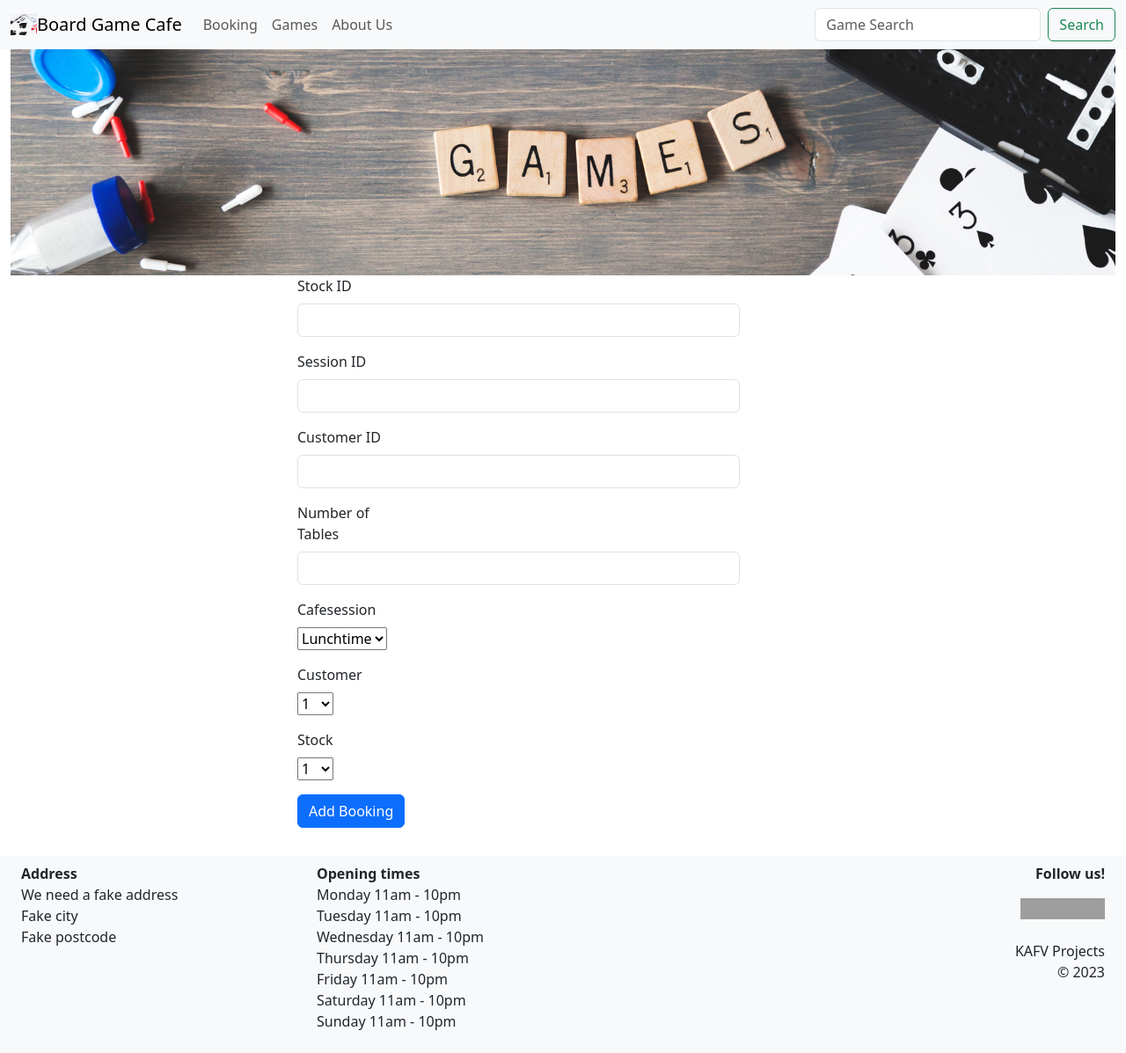
After one commit to Kaz-UK/GiT2023FinalProject, a Flask app: page /new_booking in a window 1280 px wide. The commit adds this page. Shown: the whole page at 88% size. Run offline with Flask 2, Linux system fonts and the light colour scheme; data comes from the database, SQL or seed files in the repository; grey boxes are pictures that could not be loaded.

Commit message:
WTF Forms

```diff
--- a/Vicki/boardgamecafe/application/__init__.py
+++ b/Vicki/boardgamecafe/application/__init__.py
@@ -1,6 +1,8 @@
 # import Flask class from the flask module
 from flask import Flask
 from flask_sqlalchemy import SQLAlchemy
+from flask_wtf import FlaskForm
+
 
 
 user = 'webconnection'
--- /dev/null
+++ b/Vicki/boardgamecafe/application/forms/BookingForm.py
@@ -0,0 +1,38 @@
+from flask_wtf import FlaskForm
+from wtforms import StringField, SubmitField, IntegerField, SelectField
+from wtforms.ext.sqlalchemy.fields import QuerySelectField
+
+
+from application.models.cafesession import Cafesession
+from application.models.customer import Customer
+from application.models.stock import Stock
+
+
+class BookingForm(FlaskForm):
+
+    stock_id = IntegerField('Stock ID')
+    session_id = IntegerField('Session ID')
+    customer_id = StringField('Customer ID')
+    number_of_tables = IntegerField('Number of Tables')
+
+    session_list = QuerySelectField(
+        'Cafesession',
+        query_factory=lambda: Cafesession.query,
+        allow_blank=False,
+        get_label='session_type'
+    )
+
+    customer_list = QuerySelectField(
+        'Customer',
+        query_factory=lambda: Customer.query,
+        allow_blank=False,
+        get_label='customer_id'
+    )
+
+    stock_list = QuerySelectField(
+        'Stock',
+        query_factory=lambda: Stock.query,
+        allow_blank=False,
+        get_label='stock_id'
+    )
+    submit = SubmitField('Add Booking')
--- a/Vicki/boardgamecafe/application/routes.py
+++ b/Vicki/boardgamecafe/application/routes.py
@@ -5,6 +5,8 @@ from application.models.customer import Customer
 from application.models.game import Game
 from application.models.review import Review
 from application.models.stock import Stock
+from application.forms.ReviewForm import ReviewForm
+from application.forms.BookingForm import BookingForm
 
 from application import db
 
@@ -18,6 +20,12 @@ def show_home():
     return render_template('home.html', title="Welcome")
 
 
+# Creates an about us page using the Jinja template
+@app.route('/about')
+def show_about():
+    return render_template('about.html', title="About Us")
+
+
 # ALL CUSTOMER
 @app.route('/customers', methods=['GET'])
 def show_customers():
@@ -27,6 +35,19 @@ def show_customers():
         error = "There are no customers to display"
     #return render_template('customer.html', customers=customers, message=error, title="All Customer's Information")
     return jsonify(customers)
+
+
+# CUSTOMERS BY ID
+@app.route('/customers/<int:customer_id>', methods=['GET'])
+def show_customer(customer_id):
+    error = ""
+    customer = service.get_customer_by_id(customer_id)
+    if not customer:
+        return jsonify("There is no customer with ID: " + str(customer_id))
+    else:
+        print(customer.first_name, customer.last_name)
+    return jsonify(customer)
+    #return render_template('customer.html', customer=customer, customer_id=customer_id, message=error, title="Customer Information")
 
 
 # ALL GAMES
@@ -61,6 +82,7 @@ def show_bookings():
     #return render_template('customer.html', bookings=bookings, message=error, title="All Reviews")
     return jsonify(bookings)
 
+
 # ALL CAFESESSIONS
 @app.route('/cafesessions', methods=['GET'])
 def show_cafesessions():
@@ -71,6 +93,7 @@ def show_cafesessions():
     #return render_template('customer.html', cafesessions=cafesessions, message=error, title="All Reviews")
     return jsonify(cafesessions)
 
+
 # ALL STOCK
 @app.route('/stock', methods=['GET'])
 def show_stock():
@@ -80,3 +103,69 @@ def show_stock():
         error = "There is no stock to display"
     #return render_template('customer.html', stock=stock, message=error, title="All Reviews")
     return jsonify(stock)
+
+
+# GET GAME BY GAME NAME
+@app.route('/games/<game_name>', methods=['GET'])
+def show_game_details(game_name):
+    error = ""
+    game = service.get_game_by_name(game_name)
+    if not game:
+        error = "There is no game called " + game_name
+    return render_template('game.html', game=game, message=error, game_name=game_name, title=game.game_name)
+    # return jsonify(game)
+
+
+# ADD A NEW REVIEW
+@app.route('/new_review', methods=['GET', 'POST'])
+def add_new_review():
+    error = ""
+    form = ReviewForm()
+
+    if request.method == 'POST':
+        form = ReviewForm(request.form)
+        review = form.review.data
+        stars = form.stars.data
+        review_date = form.review_date.data
+        customer_id = form.customer_id.data
+        customer = form.customer_list.data
+        game_id = form.game_id.data
+        game_name = form.game_list.data
+        if len(stars) == 0:
+            error = "Please give a review"
+        else:
+            review = Review(review=review, stars=stars,
+                           review_date=review_date, customer_id=customer_id, game_id=game_id)
+            service.add_new_review(review)
+            reviews = service.get_all_reviews()
+            return render_template('review.html', reviews=reviews, stars=stars, message=error, game_id=game_id)
+
+    return render_template('new_review_form.html', form=form, message=error)
+
+
+# ADD NEW BOOKING
+@app.route('/new_booking', methods=['GET', 'POST'])
+def add_new_booking():
+    error = ""
+    form = BookingForm()
+
+    if request.method == 'POST':
+        form = BookingForm(request.form)
+        stock_id = form.stock_id.data
+        session_id = form.session_id.data
+        customer_id = form.customer_id.data
+        number_of_tables = form.number_of_tables.data
+        session = form.session_list.data
+        customer = form.customer_list.data
+        stock = form.stock_list.data
+        if len(customer_id) == 0:
+            error = "Please insert you customer ID"
+        else:
+            booking = Booking(stock_id=stock_id, session_id=session_id,
+                        customer_id=customer_id, number_of_tables=number_of_tables)
+            service.add_new_booking(booking)
+            booking = service.get_all_bookings()
+            return render_template('booking.html', booking=booking, message=error, stock_id=stock_id, session_id=session_id,
+                        customer_id=customer_id, number_of_tables=number_of_tables)
+
+    return render_template('new_booking_form.html', form=form, message=error)
--- a/Vicki/boardgamecafe/application/templates/home.html
+++ b/Vicki/boardgamecafe/application/templates/home.html
@@ -1,9 +1,14 @@
+
 {% extends "layout.html" %}
 {% block body_content %}
 
   <!-- Insert HTML local to this page -->
 
+<h2> Welcome to our BoardgameCafe!</h2>
 
+<p>We offer a warm and friendly environment to come to with your friends or family
+and enjoy playing a board game. Book onto one of our sessions and bring your own game
+or reserve one from our collection!</p>
 
 
 
--- a/Vicki/boardgamecafe/application/templates/layout.html
+++ b/Vicki/boardgamecafe/application/templates/layout.html
@@ -6,40 +6,107 @@
     <meta http-equiv="X-UA-Compatible" content="IE=edge">
     <meta name="viewport" content="width=device-width, initial-scale=1.0">
     <title>{{title}} - Board Game Cafe</title>
-    <!--Linking to Bootstrap-->
+    <!-- Link to Bootstrap -->
     <link href="https://cdn.jsdelivr.net/npm/bootstrap@5.3.0-alpha1/dist/css/bootstrap.min.css" rel="stylesheet"
         integrity="sha384-GLhlTQ8iRABdZLl6O3oVMWSktQOp6b7In1Zl3/Jr59b6EGGoI1aFkw7cmDA6j6gD" crossorigin="anonymous">
     <script src="https://cdn.jsdelivr.net/npm/bootstrap@5.3.0-alpha1/dist/js/bootstrap.bundle.min.js"
         integrity="sha384-w76AqPfDkMBDXo30jS1Sgez6pr3x5MlQ1ZAGC+nuZB+EYdgRZgiwxhTBTkF7CXvN" crossorigin="anonymous">
     </script>
-    <!-- Link to Google Fonts-->
+    <!-- Link to Google Fonts -->
 
 
-    <!--Local CSS files-->
-    <link href="../static/styles.css" rel="stylesheet" type="text/css" />
+    <!-- Link to local CSS files -->
+    <link href="{{ url_for('static', filename='styles.css') }}" rel="stylesheet" type="text/css" />
 </head>
 
 <body>
-    <!-- Navigation Bar -->
+    <!-- Start navigation bar -->
+       <nav class="navbar navbar-expand-lg bg-body-tertiary">
+            <div class="container-fluid">
+            <!-- Start navigation -->
+            <img src="{{ url_for('static', filename='images/logo.jpg') }}" alt="Board game cafe" width="30" height="24">
+            <!-- End navigation logo -->
+            <a class="navbar-brand" href="{{ url_for('show_home') }}">Board Game Cafe</a>
+                <!-- Start hamburger menu (only shows when screen is small) -->
+                <button class="navbar-toggler" type="button" data-bs-toggle="collapse" data-bs-target="#navbarToggler" aria-controls="navbarToggler" aria-expanded="false" aria-label="Toggle navigation">
+                    <span class="navbar-toggler-icon"></span>
+                </button>
+                <!-- End hamburger menu (only shows when screen is small) -->
+                <div class="collapse navbar-collapse" id="navbarToggler">
+                <ul class="navbar-nav me-auto mb-2 mb-lg-0">
+                <li class="nav-item">
+                    <a class="nav-link" href="#">Booking</a>
+                </li>
+                <li class="nav-item">
+                    <a class="nav-link" href="#">Games</a>
+                </li>
+                <li class="nav-item">
+                    <a class="nav-link" href="{{ url_for('show_about') }}">About Us</a>
+                </li>
+            </ul>
+            <!-- Start navigation search bar -->
+            <form class="d-flex" role="search">
+                <input class="form-control me-2" type="search" placeholder="Game Search" aria-label="Search">
+                <button class="btn btn-outline-success" type="submit">Search</button>
+            </form>
+            <!-- End navigation search bar -->
+            </div>
+            </div>
+        </nav>
+    <!-- End navigation bar -->
 
+    <div class="container-fluid">
 
-    <!-- End Navigation Bar -->
+    <!-- Start responsive banner image -->
 
+    <img src="{{ url_for('static', filename='images/banner.jpg') }}" class="img-fluid" alt="Game image">
 
-    <div class="container">
+    <!-- End responsive banner image -->
+
     {% block body_content %}
 
-        <!--Links to content created on individual pages -->
+    <!-- Links to content created on individual pages -->
+
 
     {% endblock %}
     </div>
 
 
-    <footer>
-        <!-- Footer Starts -->
+    <!-- Start footer -->
 
+    <div class="container-fluid text-left bg-body-tertiary">
+        <div class="row justify-content-md-left">
+            <div class="ms-3 p-2 col-lg-3">
+                <p><b>Address</b><br>
+                We need a fake address<br>
+                Fake city<br>
+                Fake postcode</p>
+            </div>
+            <div class="ms-3 p-2 col-lg-3">
+                <p><b>Opening times</b>
+                <br>
+                Monday 11am - 10pm<br>
+                Tuesday 11am - 10pm<br>
+                Wednesday 11am - 10pm<br>
+                Thursday 11am - 10pm<br>
+                Friday 11am - 10pm<br>
+                Saturday 11am - 10pm<br>
+                Sunday 11am - 10pm</p>
+            </div>
+            <div class="col">
+                <!-- Empty column -->
+           </div>
+            <div class="me-3 p-2 col-lg-3">
+                <p align="right"><b>Follow us!</b></p>
+                <a href="https://www.facebook.com"><img align="right" src="{{ url_for('static', filename='images/facebook_icon.png') }}" alt="Facebook" height="24"></a>
+                <a href="https://www.twitter.com"><img align="right" src="{{ url_for('static', filename='images/twitter_icon.png') }}" alt="Twitter" height="24"></a>
+                <a href="https://www.instagram.com"><img align="right" src="{{ url_for('static', filename='images/instagram_icon.png') }}" alt="Instagram" height="24"></a><br>
+                <br>
+                <p align="right">KAFV Projects<br>&copy 2023</p>
+            </div>
+        </div>
+    </div>
+    <!-- End footer -->
 
-        <!-- End Footer -->
-    </footer>
 </body>
 </html>
--- /dev/null
+++ b/Vicki/boardgamecafe/application/templates/new_booking_form.html
@@ -0,0 +1,68 @@
+{% extends "layout.html" %}
+{% block body_content %}
+<div class='container-sm' style="width:50%">
+    <form method='POST' action=''>
+        <!-- provides CRSF protection, alongside secret key. Use on all POST forms -->
+        {{ form.csrf_token }}
+
+        <div class="row">
+            <div class = "mb-3">
+                <div class="col-md-2">{{ form.stock_id.label (class_="form-label") }}</div>
+                <div class="col-md-10">{{ form.stock_id (class_="form-control", size =32)}}</div>
+            </div>
+        </div>
+        <div class="row">
+            <div class = "mb-3">
+                <div class="col-md-2">{{ form.session_id.label(class_="form-label")}}</div>
+                <div class="col-md-10">{{ form.session_id(class_="form-control", size =32)}}</div>
+            </div>
+        </div>
+        <div class="row">
+            <div class = "mb-3">
+                <div class="col-md-2">{{ form.customer_id.label (class_="form-label")}}</div>
+                <div class="col-md-10">{{ form.customer_id (class_="form-control", size =32) }}</div>
+            </div>
+        </div>
+        <div class="row">
+            <div class = "mb-3">
+                <div class="col-md-2">{{ form.number_of_tables.label (class_="form-label") }}</div>
+                <div class="col-md-10">{{ form.number_of_tables(class_="form-control", size =32) }}</div>
+            </div>
+        </div>
+
+
+        <div class="row">
+            <div class = "mb-3">
+                <div class="col-md-2">{{ form.session_list.label (class_="form-label") }}</div>
+                <div class="col-md-10">{{ form.session_list}}</div>
+
+            </div>
+        </div>
+        <div class="row">
+                    <div class = "mb-3">
+                        <div class="col-md-2">{{ form.customer_list.label (class_="form-label") }}</div>
+                        <div class="col-md-10">{{ form.customer_list}}</div>
+
+                    </div>
+                </div>
+        <div class="row">
+                    <div class = "mb-3">
+                        <div class="col-md-2">{{ form.stock_list.label (class_="form-label") }}</div>
+                        <div class="col-md-10">{{ form.stock_list}}</div>
+
+                    </div>
+                </div>
+        <div class="row">
+                <div class = "mb-3">
+                    <div class="col-md-2">{{ form.submit(class_="btn btn-primary mb-3") }}</div>
+                </div>
+        </div>
+            {{ message }}
+
+
+    </form>
+</div>
+{% block footer_content %}
+{% endblock %}
+
+{% endblock %}
--- a/Vicki/boardgamecafe/requirements.txt
+++ b/Vicki/boardgamecafe/requirements.txt
@@ -1,4 +1,5 @@
-flask==2.2.3
+flask==2.2
 flask-sqlalchemy
 pymysql
-WTForms~=2.0.1
+WTForms==2.3.3
+flask-wtf
```
Also changed, not shown: Vicki/boardgamecafe/application/forms/ReviewForm.py (added, +33 -0 lines), Vicki/boardgamecafe/application/service.py (+29 -0 lines), Vicki/boardgamecafe/application/templates/about.html (added, +19 -0 lines), Vicki/boardgamecafe/application/templates/game.html (+31 -1 lines), Vicki/boardgamecafe/application/templates/new_review_form.html (added, +67 -0 lines), Vicki/boardgamecafe/application/static/images/banner.jpg (added), Vicki/boardgamecafe/application/static/images/logo.jpg (added).
